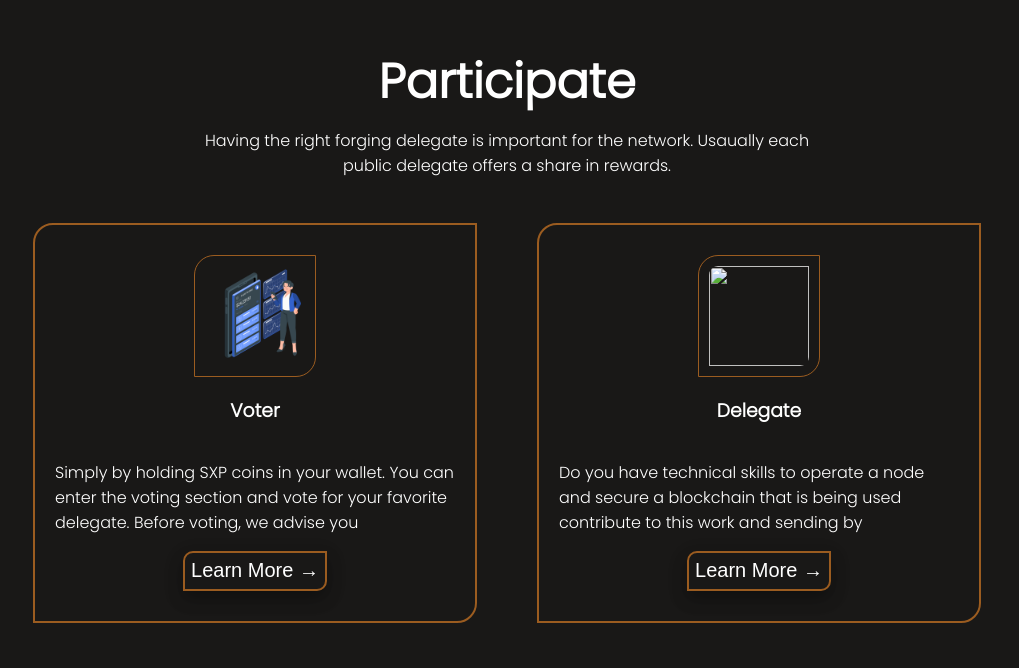
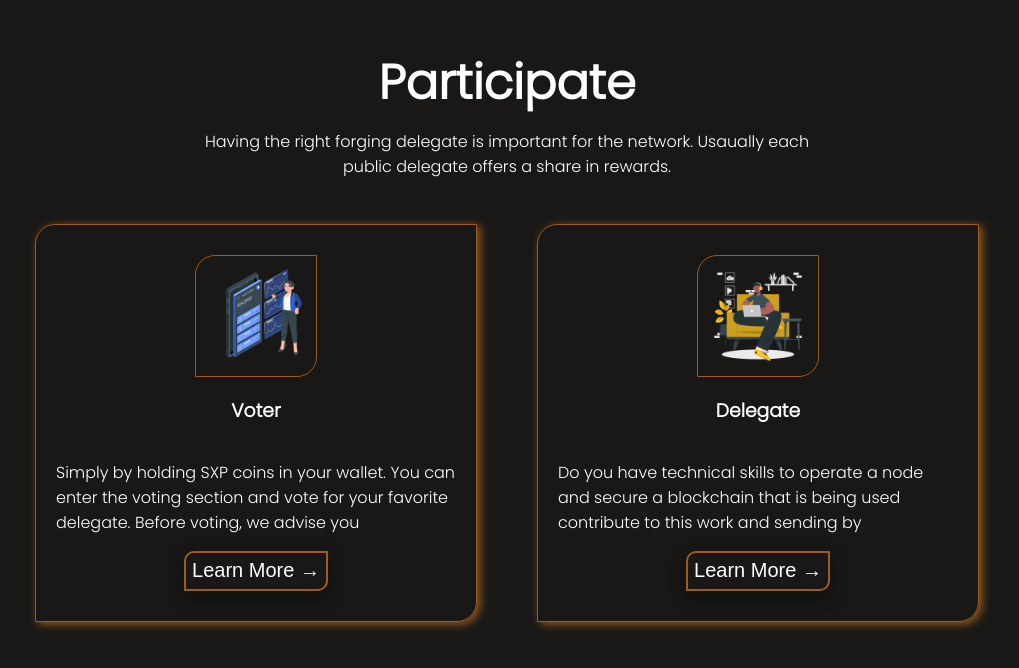
Before and after one commit to Jothishwar/Landing-page, a plain HTML site: page index.html in a window 1280 px wide. Shown: the part 2028-2696 px from the top of the page, without its empty margins (133-1152 px from the left). Drawn offline with Linux system fonts and the light colour scheme.

Commit message:
Enhanced style for section 4

```diff
--- a/index.html
+++ b/index.html
@@ -70,7 +70,7 @@
 					<button class="btn">Learn More →</button>
 				</div>
 				<div class="card">
-					<img src="#" />
+					<img src="delegate.png" />
 					<h3>Delegate</h3>
 					<p>Do you have technical skills to operate a node and secure a blockchain that is being used contribute to this work and sending by</p>
 					<button class="btn">Learn More →</button>
--- a/main.css
+++ b/main.css
@@ -175,10 +175,11 @@ body{
 	flex-direction: column;
 	align-items: center;
 	width: 400px;
-	border: 2px solid #9b5c20;
+	border: 1px solid #9b5c20;
 	border-radius: 20px 0px;
 	margin: 30px;
 	padding: 30px 20px;
+	box-shadow: 3px 2px 10px #9b5c20
 }
 .card img{
 	width: 100px;
```
